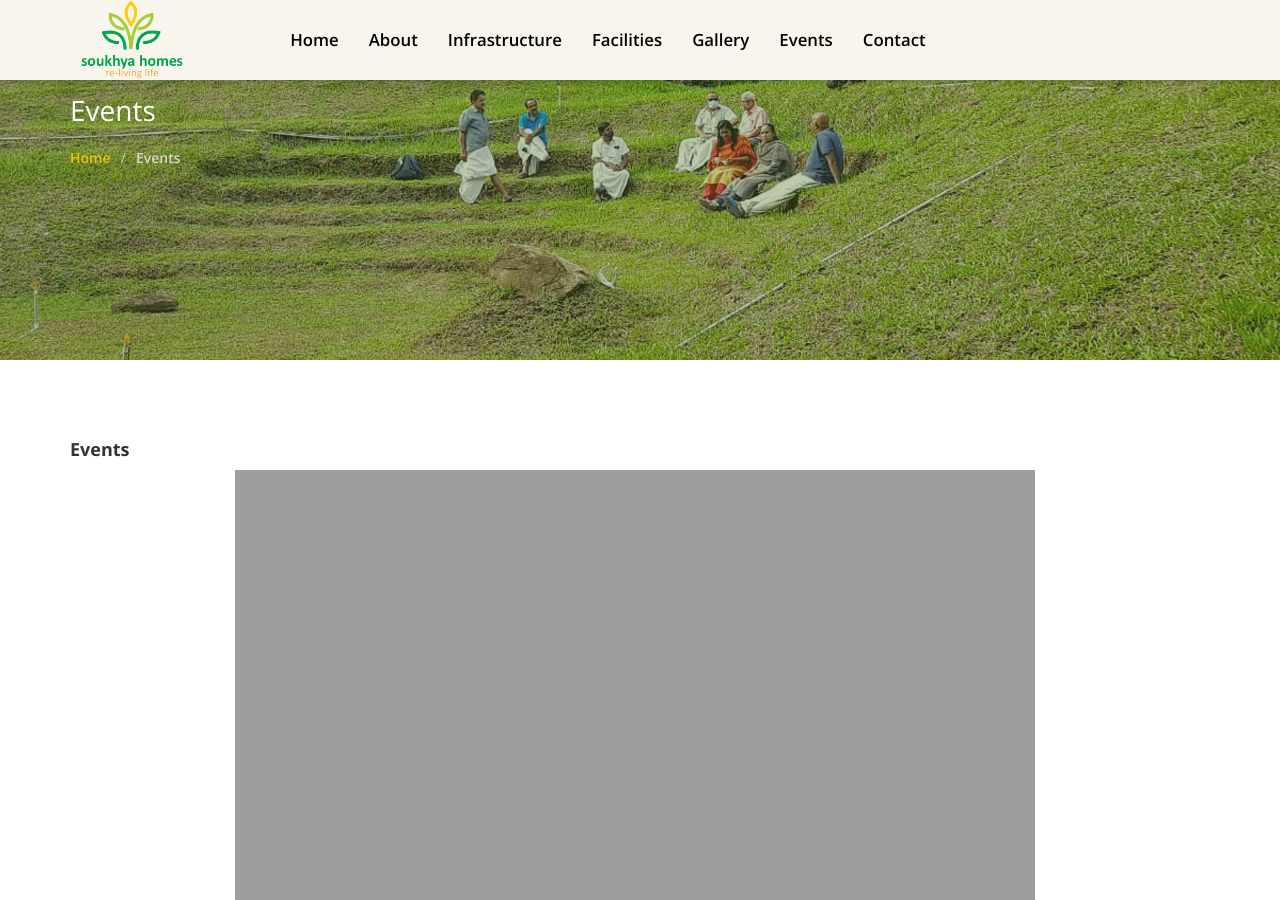
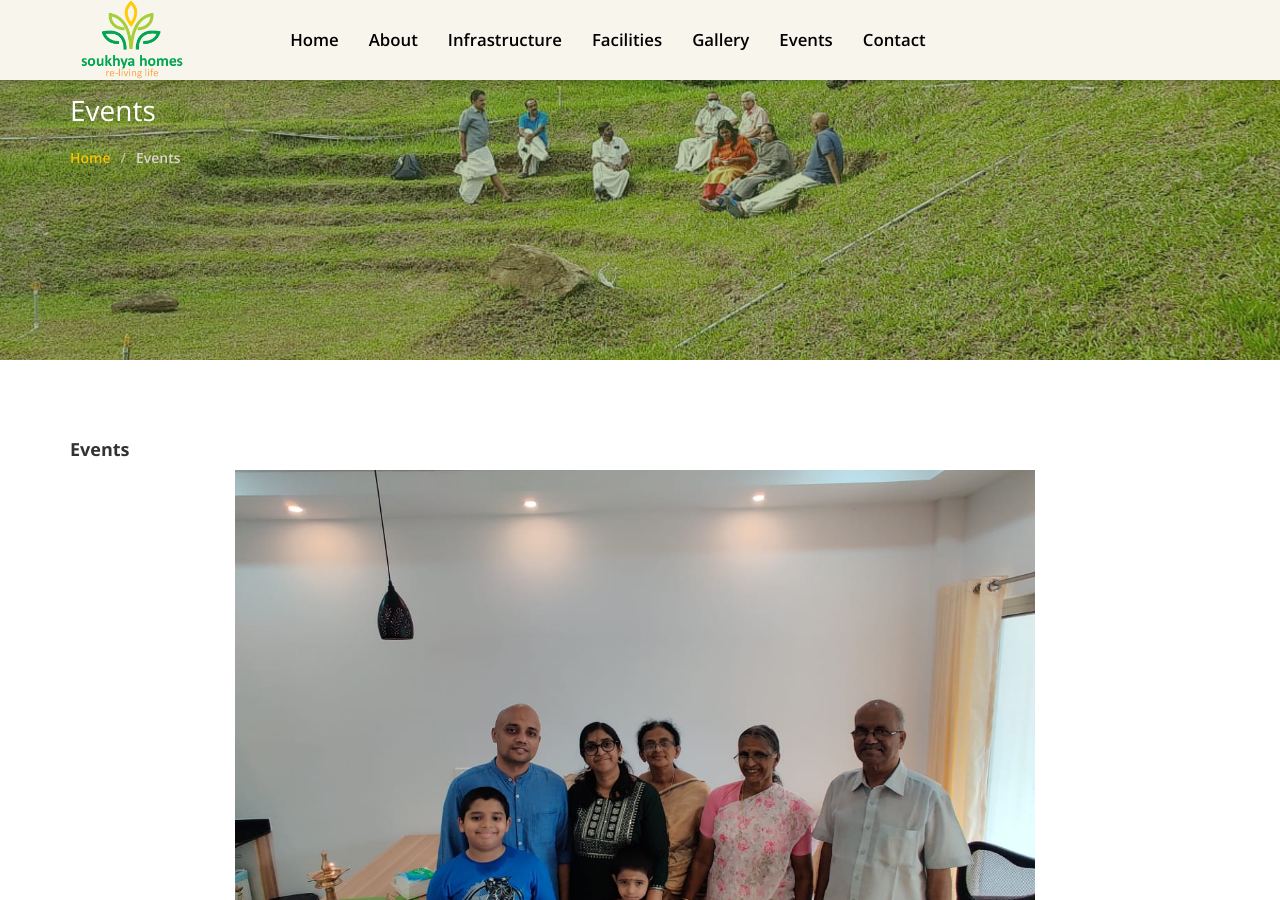
Before and after one commit to soukhyahomes/soukhyahomes.github.io, a Jekyll site: the page built from events.md, in a window 1280 px wide and 900 px high. Built offline with Jekyll 4.4.1, drawn with Linux system fonts in a browser that asks for light colours; nearby versions of some CDN libraries.

Commit message:
Update events.html

```diff
--- a/_layouts/events.html
+++ b/_layouts/events.html
@@ -46,7 +46,7 @@
                     <div class="gallery">
                           <a target="_blank">
 
-                        <img src="\assets\img\Soukhya_homes_gallery (1).jpg" class="centre" alt="norway" width="800" height="600">
+                        <img src="\assets\img\Soukhya_homes_gallery (2).jpg" class="centre" alt="norway" width="800" height="600">
                       </a>
                        </div>
    <br>
```
